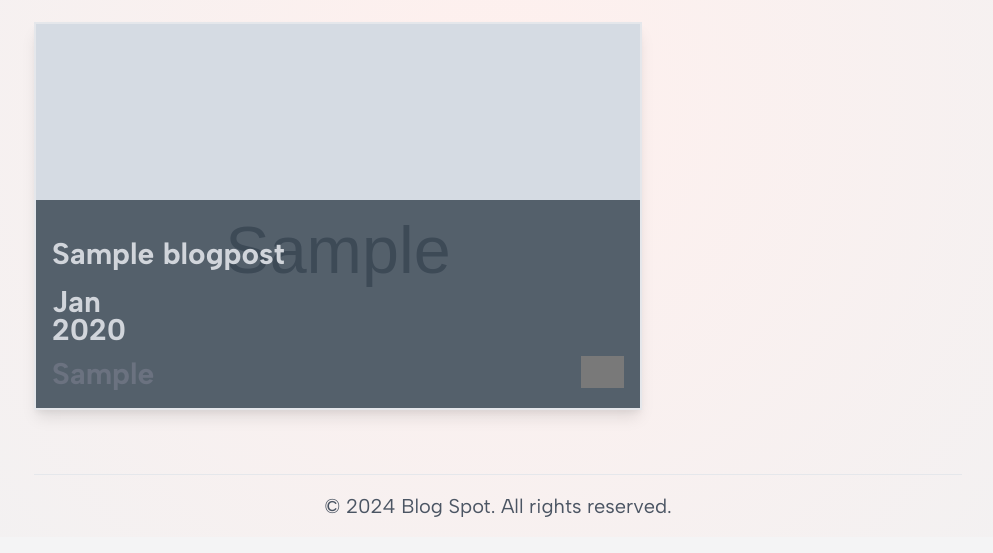
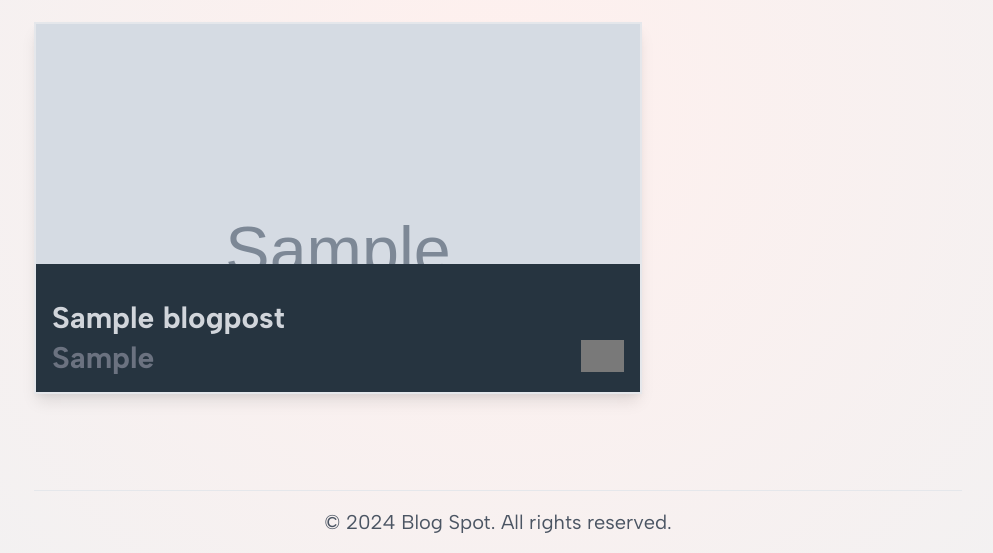
Before and after one commit to deelaurence/bloggy, a Django app: page / in a window 1280 px wide. Shown: the part 322-875 px from the top of the page, without its empty margins (142-1135 px from the left). Before the commit the page ends 839 px from the top, so only its background shows below. Run offline with Django 5.2, Linux system fonts and the light colour scheme; tables that the repository leaves empty hold one stand-in row (values such as "Sample post"); grey boxes marked "Sample" are stand-in pictures; some libraries are stand-ins or nearby versions; grey boxes are pictures that could not be loaded.

Commit message:
fix: homepage ui

```diff
--- a/templates/_base.html
+++ b/templates/_base.html
@@ -83,7 +83,7 @@
         }
 
         .hero-banner {
-            background: #263440ba !important;
+            background: #263440 !important;
         }
 
         .glass-effect {
--- a/templates/index.html
+++ b/templates/index.html
@@ -14,16 +14,14 @@
     <div class="lg:col-span-2">
         {% for post in posts|slice:":2" %}
         <a href="{% url 'post' post.dash_title %}" class="">
-            <article class="mb-8 shadow-lg border-2">
-                <div class="relative h-96 overflow-hidden">
-                    <img src="{{ post.cover_image }}" alt="{{ post.title }}" class="w-full h-auto ">
-                    <div class="hero-banner absolute bottom-0 gap-2 flex flex-col left-0 font-bold min-h-1/2 w-full p-4 ">
+            <article class="mb-16 shadow-lg border-2">
+                <div class="relative overflow-hidden">
+                    <div style="max-height:15rem;" class="w-full overflow-hidden">
+                        <img src="{{ post.cover_image }}" alt="{{ post.title }}" class="object-cover w-full">
+                    </div>
+                    <div class="hero-banner bottom-0 gap-2 flex flex-col left-0 font-bold min-h-1/2 w-full p-4 ">
                         <div class="flex flex-col gap-4 ">
                             <a href="{% url 'post' post.dash_title %}" class="text-3xl leading-7 text-gray-300">{{ post.title }}</a>
-                            <div>
-                                <p class="text-3xl -mb-2 text-gray-300">{{ post.created_at|date:"M" }}</p>
-                                <p class="text-3xl text-gray-300">{{ post.created_at|date:"Y" }}</p>
-                            </div>
                         </div>
                         <div class="flex justify-between">
                             <a href="{% url 'posts_category' post.category.id %}" class="text-3xl  text-gray-500 ">{{post.category}}</a>
@@ -32,6 +30,7 @@
                             </a>
                             <!-- <p class="text-lg text-gray-300 mt-2">Some plceholder</p> -->
                         </div>
+
                     </div>
                 </div>
                 <!-- <h3 class="text-2xl md:text-3xl font-bold mt-4">{{ post.title }}</h3> -->
@@ -56,13 +55,14 @@
 
         {% if posts|length > 3 %}
             {% with post=posts.3 %}
+
             <div class="glass-effect p-6">
                 <div class="text-xl flex font-bold mb-4">
                     <p class="text-3xl -mb-2">{{ post.created_at|date:"M.d" }}.</p>
                     <p class="text-3xl">{{ post.created_at|date:"Y" }}</p>
                 </div>
-                <img src="{{ post.cover_image }}" alt="Pick Image" class="w-full h-auto mb-4">
-                <a href="{% url 'post' post.dash_title %}" class="underline">{{ post.title }} &rarr;</a>
+                <a href="{% url 'post' post.dash_title %}" class="underline"><img src="{{ post.cover_image }}" alt="Pick Image" class="w-full h-auto mb-4"></a>
+                <a href="{% url 'post' post.dash_title %}" class="underline">{{ post.title }}</a>
             </div>
             {% endwith %}
         {% endif %}
```
Also changed, not shown: post/urls.py (+7 -0 lines).
